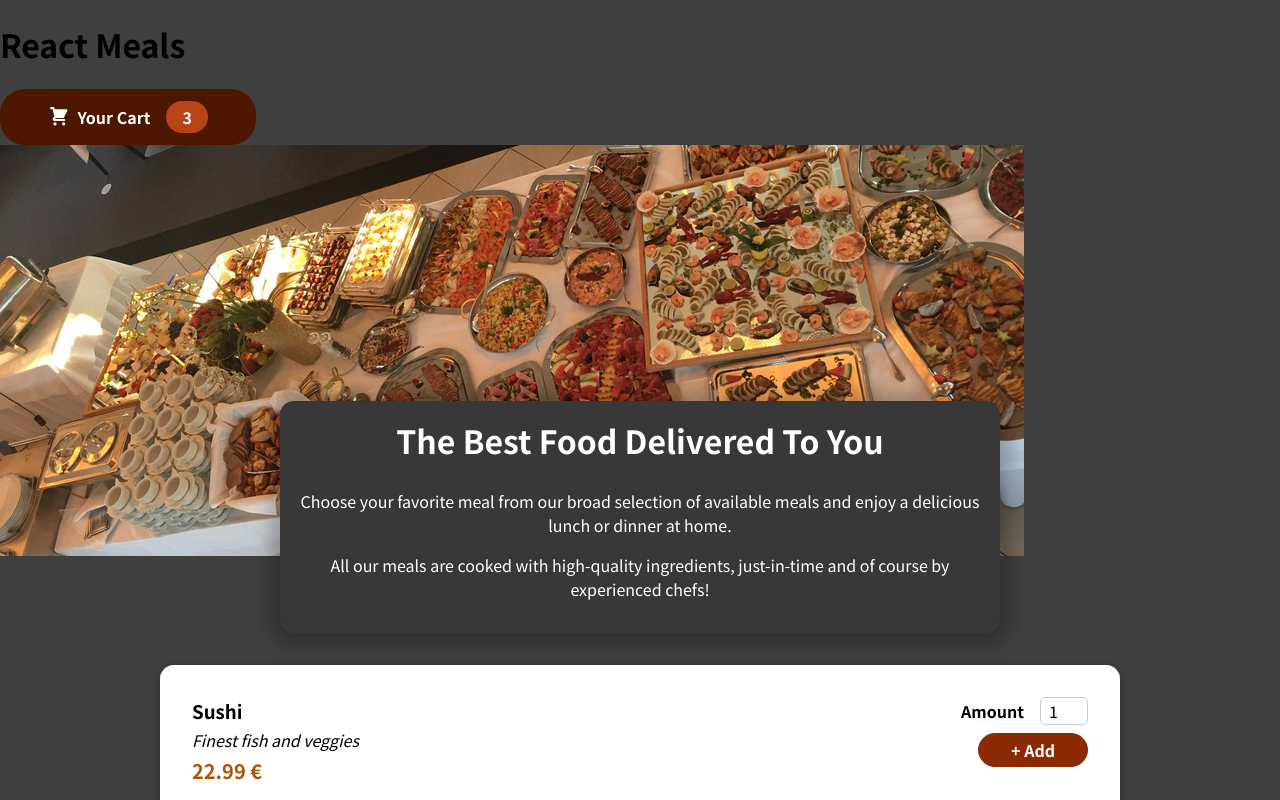
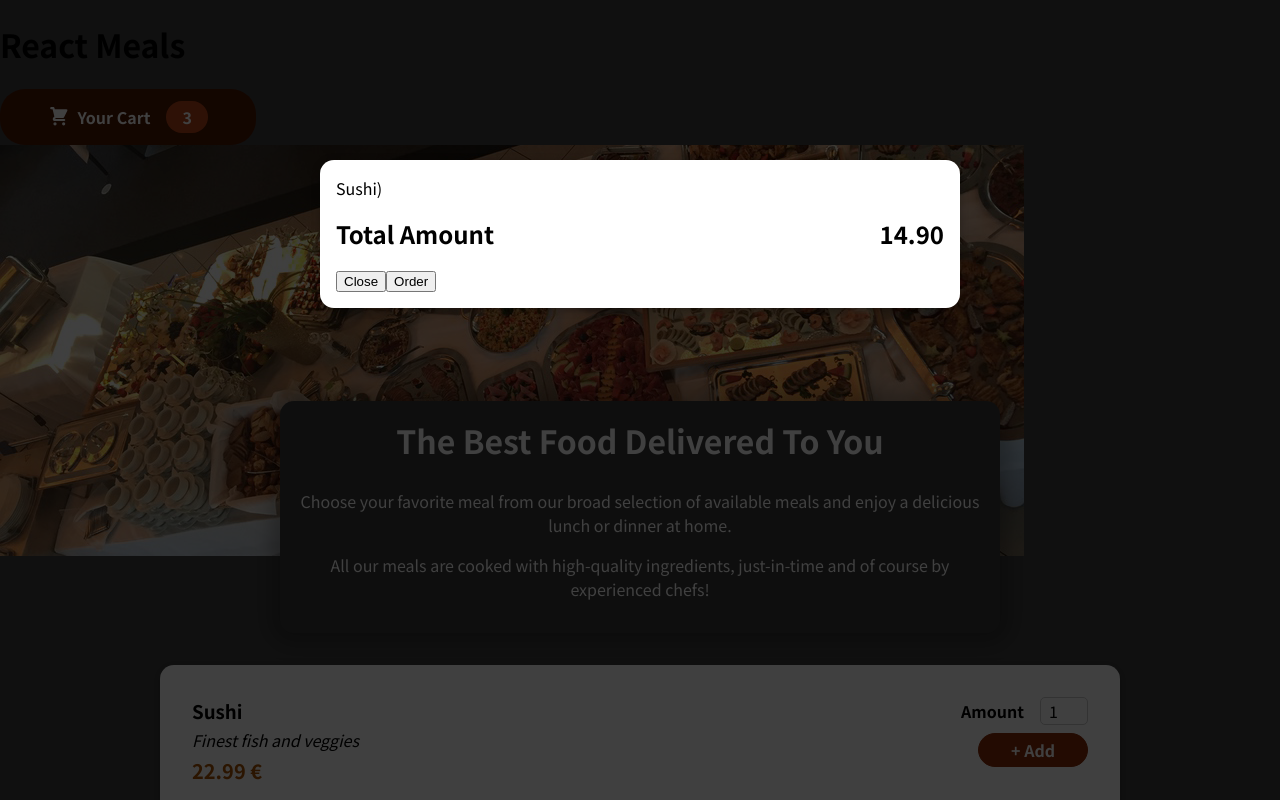
Before and after one commit to lucioxx89/Food_Order_App_React, a React (Create React App) app: page / in a window 1280 px wide. Shown: the top 800 px of the page. Built offline with nearby package versions, Linux system fonts and the light colour scheme.

Commit message:
added shopping cart component  but still with dummy data and added modal via react portal

```diff
--- a/public/index.html
+++ b/public/index.html
@@ -28,6 +28,7 @@
   </head>
   <body>
     <noscript>You need to enable JavaScript to run this app.</noscript>
+    <div id="overlays"></div>
     <div id="root"></div>
     <!--
       This HTML file is a template.
--- a/src/App.js
+++ b/src/App.js
@@ -1,4 +1,6 @@
 import Header from "../src/components/Layout/Header";
+
+import Cart from "./components/Cart/Cart";
 
 import React from "react";
 import Meals from "./components/Meals/Meals";
@@ -6,6 +8,7 @@
 function App() {
   return (
     <React.Fragment>
+      <Cart></Cart>
       <Header></Header>
       <main>
         <Meals></Meals>
--- /dev/null
+++ b/src/components/Cart/Cart.js
@@ -0,0 +1,31 @@
+import classes from "../Cart/Cart.module.css";
+
+import Modal from "../UI/Modal";
+
+const Cart = (props) => {
+  const cartItems = (
+    <ul className={classes["cart-items"]}>
+      {[{ id: "c1", name: "Sushi", amount: "2", price: "10.99" }].map(
+        (item) => (
+          <li>{item.name})</li>
+        )
+      )}
+    </ul>
+  );
+
+  return (
+    <Modal>
+      {cartItems}
+      <div className={classes.total}>
+        <span>Total Amount</span>
+        <span>14.90</span>
+      </div>
+      <div className={classes.action}>
+        <button className={classes["button--alt"]}>Close</button>
+        <button className={classes.button}>Order</button>
+      </div>
+    </Modal>
+  );
+};
+
+export default Cart;
--- /dev/null
+++ b/src/components/Cart/Cart.module.css
@@ -0,0 +1,46 @@
+.cart-items {
+  list-style: none;
+  margin: 0;
+  padding: 0;
+  max-height: 20rem;
+  overflow: auto;
+}
+
+.total {
+  display: flex;
+  justify-content: space-between;
+  align-items: center;
+  font-weight: bold;
+  font-size: 1.5rem;
+  margin: 1rem 0;
+}
+
+.actions {
+  text-align: right;
+}
+
+.actions button {
+  font: inherit;
+  cursor: pointer;
+  background-color: transparent;
+  border: 1px solid #8a2b06;
+  padding: 0.5rem 2rem;
+  border-radius: 25px;
+  margin-left: 1rem;
+}
+
+.actions button:hover,
+.actions button:active {
+  background-color: #5a1a01;
+  border-color: #5a1a01;
+  color: white;
+}
+
+.actions .button--alt {
+  color: #8a2b06;
+}
+
+.actions .button {
+  background-color: #8a2b06;
+  color: white;
+}
--- /dev/null
+++ b/src/components/UI/Modal.js
@@ -0,0 +1,32 @@
+import ReactDom from "react-dom";
+import classes from "../UI/Modal.module.css";
+
+const Backdrop = (props) => {
+  return <div className={classes.backdrop}></div>;
+};
+
+const ModalOverlay = (props) => {
+  return (
+    <div className={classes.modal}>
+      <div className={classes.content}>{props.children}</div>
+    </div>
+  );
+};
+
+const portalElement = document.getElementById("overlays");
+
+const Modal = (props) => {
+  return (
+    <>
+      {/* <Backdrop></Backdrop>
+      <ModalOverlay>{props.children}</ModalOverlay> */}
+      {ReactDom.createPortal(<Backdrop></Backdrop>, portalElement)}
+      {ReactDom.createPortal(
+        <ModalOverlay>{props.children}</ModalOverlay>,
+        portalElement
+      )}
+    </>
+  );
+};
+
+export default Modal;
--- /dev/null
+++ b/src/components/UI/Modal.module.css
@@ -0,0 +1,40 @@
+.backdrop {
+  position: fixed;
+  top: 0;
+  left: 0;
+  width: 100%;
+  height: 100vh;
+  z-index: 20;
+  background-color: rgba(0, 0, 0, 0.75);
+}
+
+.modal {
+  position: fixed;
+  top: 20vh;
+  left: 5%;
+  width: 90%;
+  background-color: white;
+  padding: 1rem;
+  border-radius: 14px;
+  box-shadow: 0 2px 8px rgba(0, 0, 0, 0.25);
+  z-index: 30;
+  animation: slide-down 300ms ease-out forwards;
+}
+
+@media (min-width: 768px) {
+  .modal {
+    width: 40rem;
+    left: calc(50% - 20rem);
+  }
+}
+
+@keyframes slide-down {
+  from {
+    opacity: 0;
+    transform: translateY(-3rem);
+  }
+  to {
+    opacity: 1;
+    transform: translateY(0);
+  }
+}
```
Also changed, not shown: 1 other file (tests, documents, lock files or other folders).
